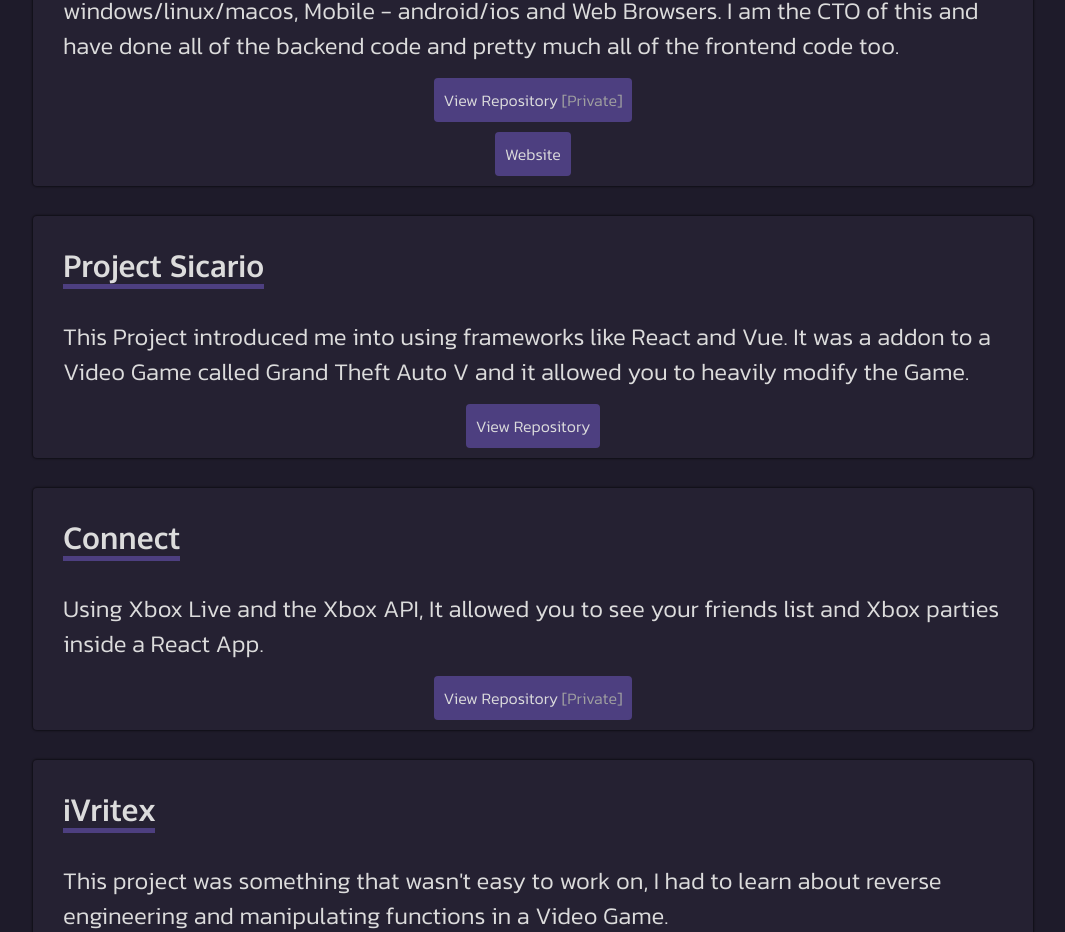
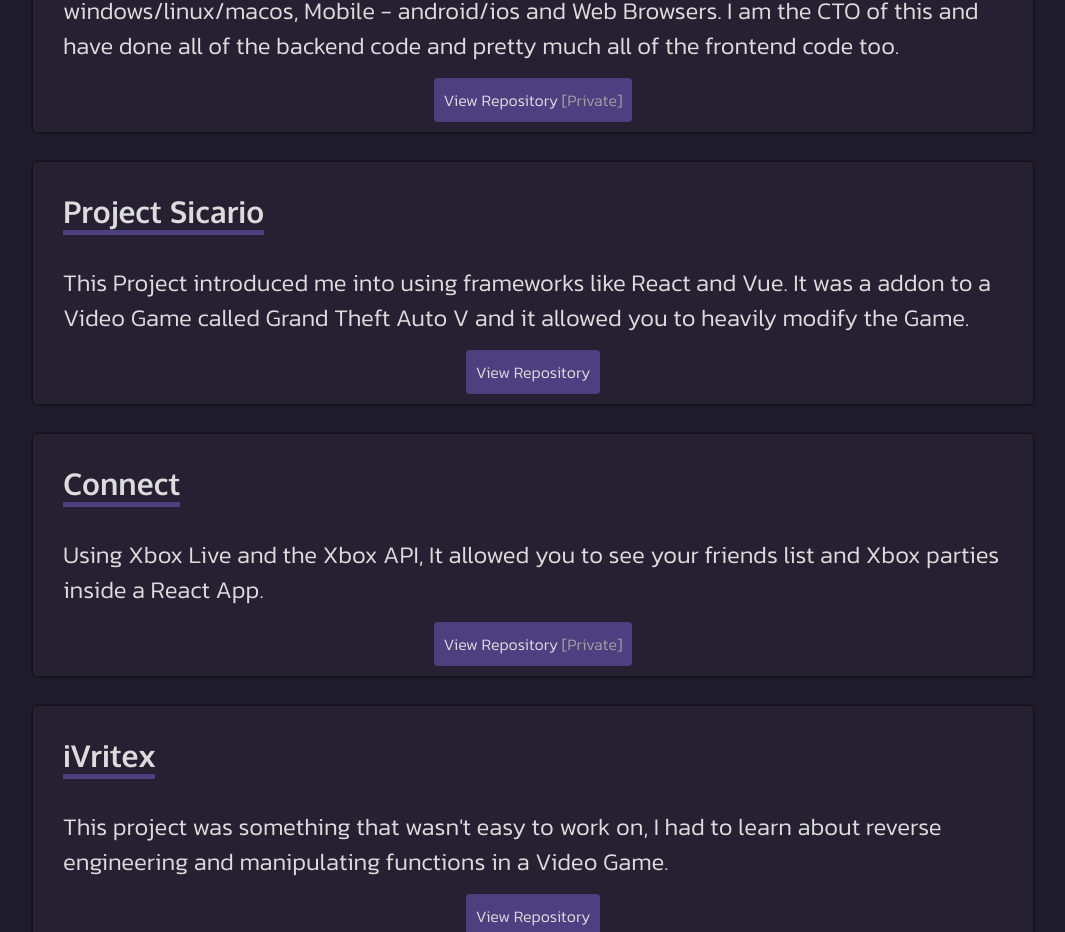
Before and after one commit to Mezmerizxd/portfolio, a React (Create React App) app: page / in a window 1280 px wide. Shown: the part 1860-2792 px from the top of the page, without its empty margins (107-1172 px from the left). Built offline with nearby package versions, Linux system fonts and the light colour scheme.

Commit message:
Update index.tsx

```diff
--- a/src/Portfolio/Home/index.tsx
+++ b/src/Portfolio/Home/index.tsx
@@ -67,7 +67,6 @@ const Home = () => {
                     code too."
                     respository="https://github.com/Conversel"
                     isPrivate={true}
-                    website="https://conversel.com"
                 />
                 <Project
                     title="Project Sicario"
```
